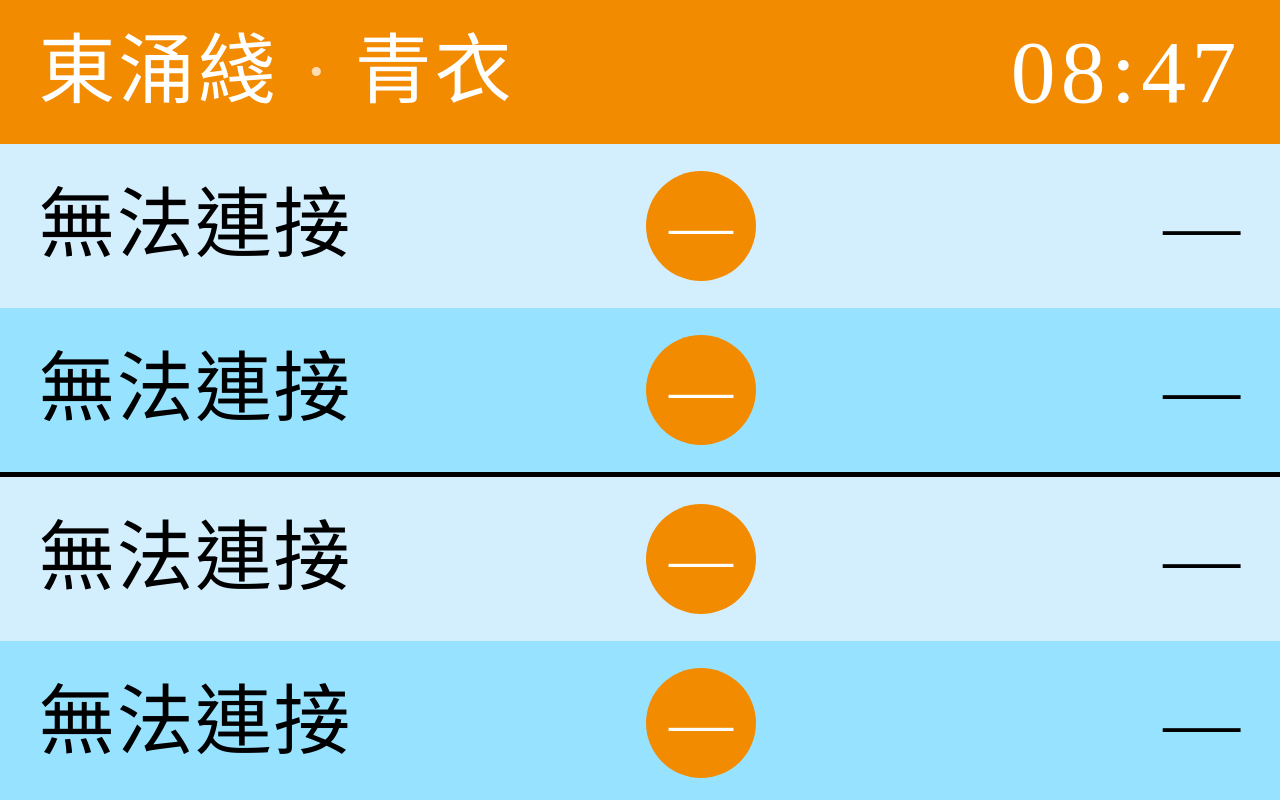
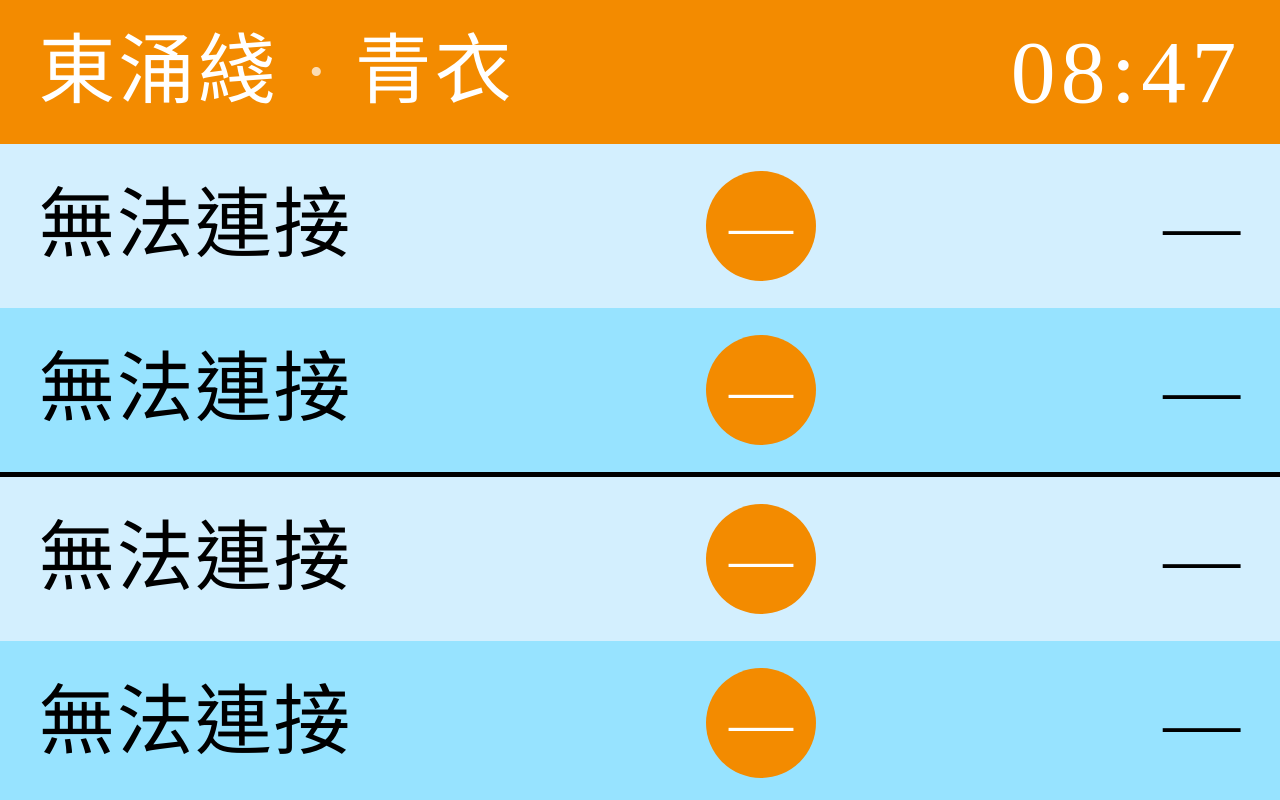
Before and after one commit to RealFrankhau/mtrodmobile, a plain HTML site: page index.html in a window 1280 px wide. Drawn offline with Linux system fonts and the light colour scheme; no server answers; a web font is replaced by a local one.

Commit message:
Fix
Relative position of platform number

```diff
--- a/index.html
+++ b/index.html
@@ -226,7 +226,7 @@
       font-size: clamp(2.5rem, calc(6 * var(--mtr-u)), 5.5rem);
       font-weight: 400;
       color: #000000;
-      min-width: clamp(240px, 36vw, 460px);
+      min-width: clamp(200px, 35vw, 400px);
       text-align: right;
       line-height: 1.1;
       letter-spacing: 0.02em;
```
